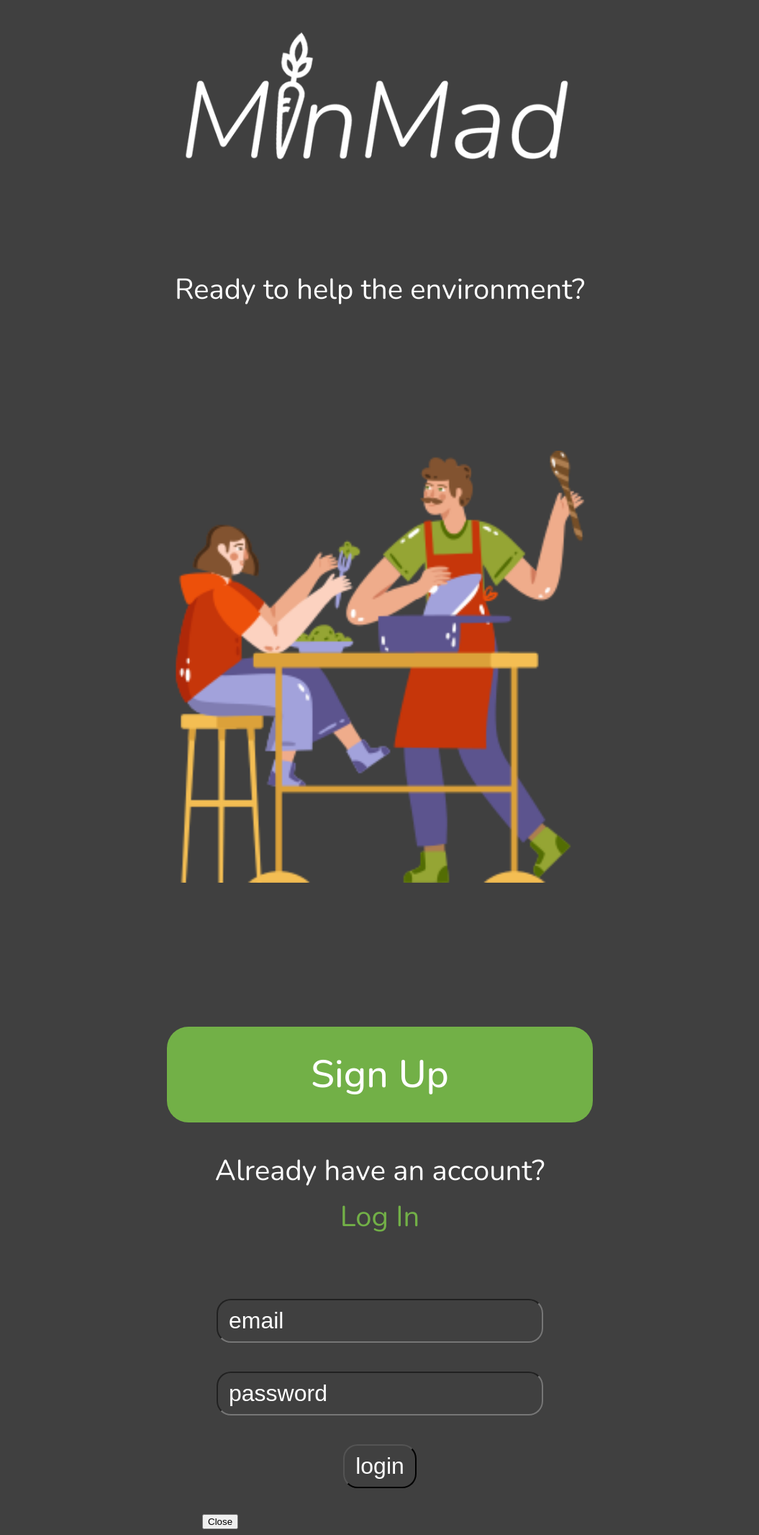
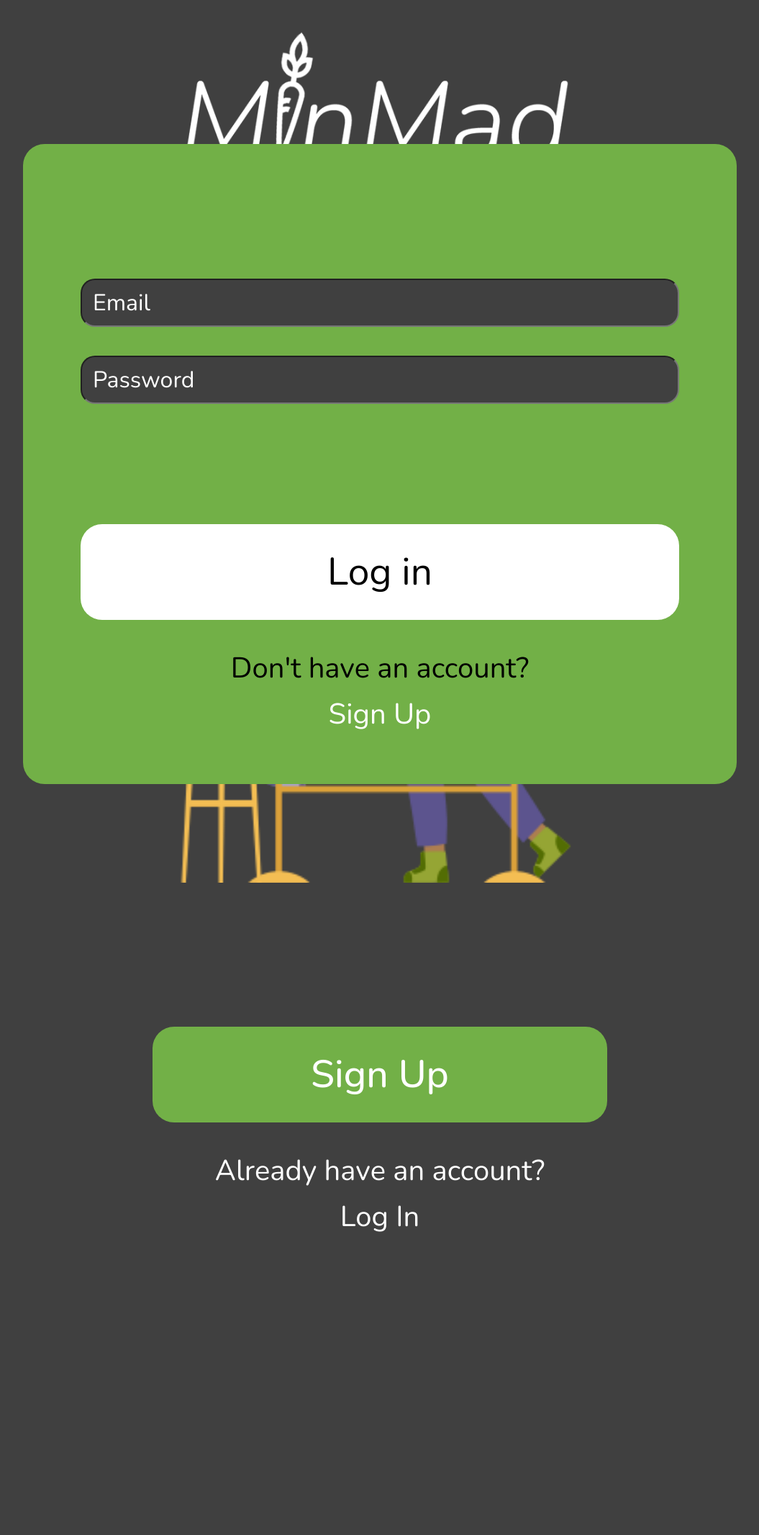
Before and after one commit to WiktorrWie/Food-waste, a PHP site: page /login/welcome.php in a window 1280 px wide, after a click on "Log In". Shown: the part 228-2360 px from the top of the page at 72% size, without its empty margins (112-1167 px from the left). After the commit the page ends 1939 px from the top, so only its background shows below. Run offline with PHP 8.4, Linux system fonts and the light colour scheme.

Commit message:
welcome page with log in and sign up done :+1:

```diff
--- a/foodwaste/css/main.css
+++ b/foodwaste/css/main.css
@@ -57,18 +57,22 @@ width: 200px;
 
 #openSignUp{
     background-color: var(--green);
-    padding: 30px 200px;
+    padding: 30px 220px;
     font-size: 40pt;
     border-radius: 30px;
     font-weight: 500;
-    margin: 30px 0px 0px 0px;
+    margin: 30px 0px 20px 0px;
 }
 
 #openLogIn{
     color: var(--green);
     font-size: 30pt;
     font-weight: 400;
-    margin-top: 0px;
+    margin: 0px 0px 10px 0px;
+}
+
+#signUpButton{
+    margin: 0px 0px 10px 0px;
 }
 
 .subtitle{
@@ -81,12 +85,18 @@ width: 200px;
     position: absolute;
     background-color: var(--green);
     top: 53.5%;
-    padding: 100px;
+    padding: 60px 80px;
     border-radius: 30px;
     width: 65%;
 }
 #logIn{
     display: none;
+    position: absolute;
+    background-color: var(--green);
+    top: 53.5%;
+    padding: 60px 80px;
+    border-radius: 30px;
+    width: 65%;
 }
 
 #welcomeLogo{
@@ -102,7 +112,15 @@ width: 200px;
 }
 
 .marginA{
-    margin: 40px 0px 10px 0px;
+    margin: 20px 0px 10px 0px;
+}
+
+.marginB{
+    margin-top: 127px;
+}
+
+.marginC{
+    margin-bottom: 127px;
 }
 
 form{
@@ -119,12 +137,33 @@ input{
     border-radius: 20px;
     background-color: var(--gray);
     color: white;
+    font-family: 'Nunito';
+    width: 100%;
 }
 ::placeholder {
     color: white;
     opacity: 1;
   }
 
-#submit{
+.submit{
     font-size: 40pt;
+    color: black;
+    background-color: white;
+    padding: 30px;
+    border-radius: 30px;
+    border: none;
+    margin-top: 40px;
+    width: 100%;
 }
+
+.white{
+    color: white !important;
+}
+
+.black{
+    color: black !important;
+}
+
+.center{
+    text-align: center;
+}
--- a/foodwaste/login/welcome.php
+++ b/foodwaste/login/welcome.php
@@ -17,16 +17,17 @@
     <img id="cooking" src="../icons/cooking.png">
 </div>
 
-<h5 id="openSignUp" onclick="openSignUp()">Sign Up</h5>
+<h5 id="openSignUp" class="button" onclick="openSignUp()">Sign Up</h5>
 <div id="signUp">
 <form action="signup.php" method="POST">
     <input type="text" name="firstName" placeholder="First name">
     <input type="text" name="lastName" placeholder="Last name">
-    <input type="email" name=email placeholder="email">
-    <input type="password" name=password placeholder="password">
-    <input id="submit" type=submit>
+    <input type="email" name=email placeholder="Email">
+    <input type="password" name=password placeholder="Password">
+    <input class="submit" type=submit value="Sign Up">
 </form>
-<button type="button" id="closeSignUp" onclick="closeSignUp()">Close</button>
+<h5 class="subtitle marginA black center"> Already have an account? </h5>
+<h5 id="openLogIn" class="white logIn center" onclick="openLogIn(), closeSignUp()">Log In</h5>
 </div>
 <?php
 if (isset($_GET["signup"])){
@@ -40,14 +41,15 @@ if (isset($_GET["signup"])){
 ?>
 
 <h5 class="subtitle marginA"> Already have an account? </h5>
-<h5 id="openLogIn" onclick="openLogIn()">Log In</h5>
+<h5 id="openLogIn" class="white logIn" onclick="openLogIn()">Log In</h5>
 <div id="logIn">
 <form action="login.php" method="POST">
-    <input type="email" name=email placeholder="email">
-    <input type="password" name=password placeholder="password">
-    <input type=submit value=login>
+    <input type="email" class="marginB" name=email placeholder="Email">
+    <input type="password" class="marginC" name=password placeholder="Password">
+    <input class="submit" type=submit value="Log in">
 </form>
-<button type="button" id="closeLogIn" onclick="closeLogIn()">Close</button>
+<h5 class="subtitle marginA black center"> Don't have an account? </h5>
+<h5 class="subtitle center white" id="signUpButton" onclick="openSignUp(), closeLogIn()">Sign Up</h5>
 </div>
 
 </body>
```
